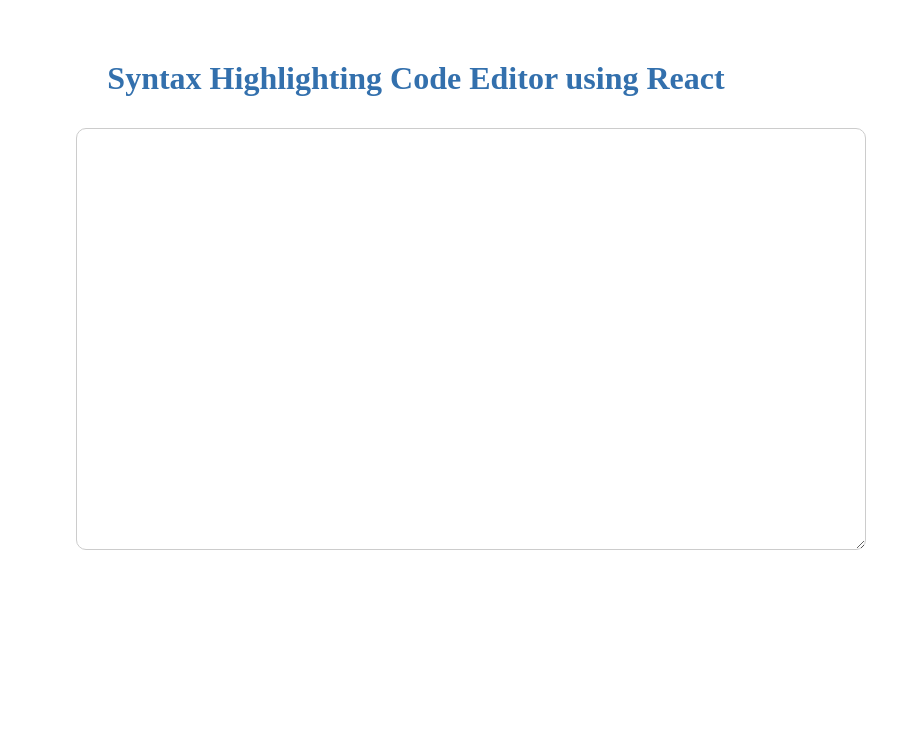
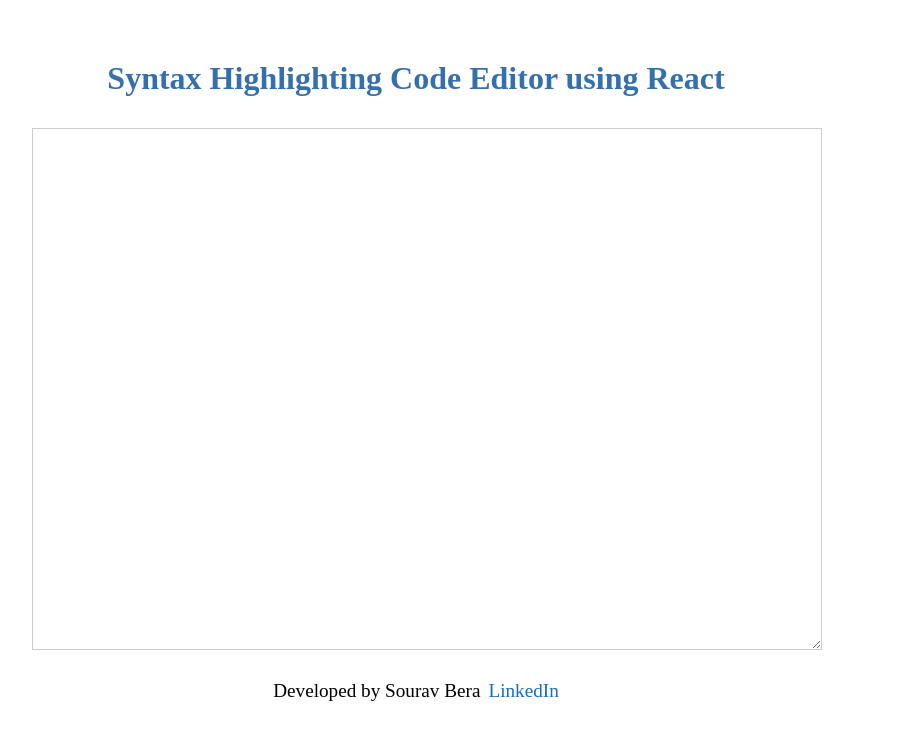
Before and after one commit to souravq/Code_Editor_App, a React (Create React App) app: page / in a window 1280 px wide. Shown: the top 740 px of the page, without its empty margins (224-1121 px from the left). Built offline with nearby package versions, Linux system fonts and the light colour scheme.

Commit message:
Code Editor Project Done

```diff
--- a/src/App.css
+++ b/src/App.css
@@ -1,9 +1,33 @@
 body {
   margin: 0;
   padding: 0;
+}
+
+.App {
+  display: flex;
+  flex-direction: column;
+  align-items: center;
+}
+.App-header {
+  height: 600px;
+  width: 60%;
 }
 .App-title {
   margin-top: 60px;
   text-align: center;
   color: #3370ad;
 }
+.App-footer {
+  margin-top: 5rem;
+  font-size: 1.2rem;
+}
+
+.App-footer a {
+  color: #166cc2;
+  text-decoration: none;
+  margin-left: 0.5rem;
+}
+
+.App-footer a:hover {
+  text-decoration: underline;
+}
--- a/src/App.tsx
+++ b/src/App.tsx
@@ -11,6 +11,16 @@
         </h1>
         <CodeEditor />
       </header>
+      <footer className="App-footer">
+        Developed by Sourav Bera
+        <a
+          href="https://www.linkedin.com/in/souravbera515/"
+          target="_blank"
+          rel="noopener noreferrer"
+        >
+          LinkedIn
+        </a>
+      </footer>
     </div>
   );
 };
--- a/src/components/CodeEditor.css
+++ b/src/components/CodeEditor.css
@@ -2,13 +2,11 @@
   position: relative;
   display: flex;
   flex-direction: column;
-  width: 60%;
-  margin-left: 300px;
 }
 
 .code-input {
   width: 100%;
-  height: 400px;
+  height: 500px;
   font-family: monospace;
   font-size: 16px;
   border: 1px solid #ccc;
@@ -21,12 +19,11 @@
   position: absolute;
   top: 10px;
   left: 0;
-  border-radius: 10px;
 }
 
 .code-output {
   width: 100%;
-  height: 200px;
+  height: 500px;
   pointer-events: none;
   padding: 10px;
   white-space: pre-wrap;
```
